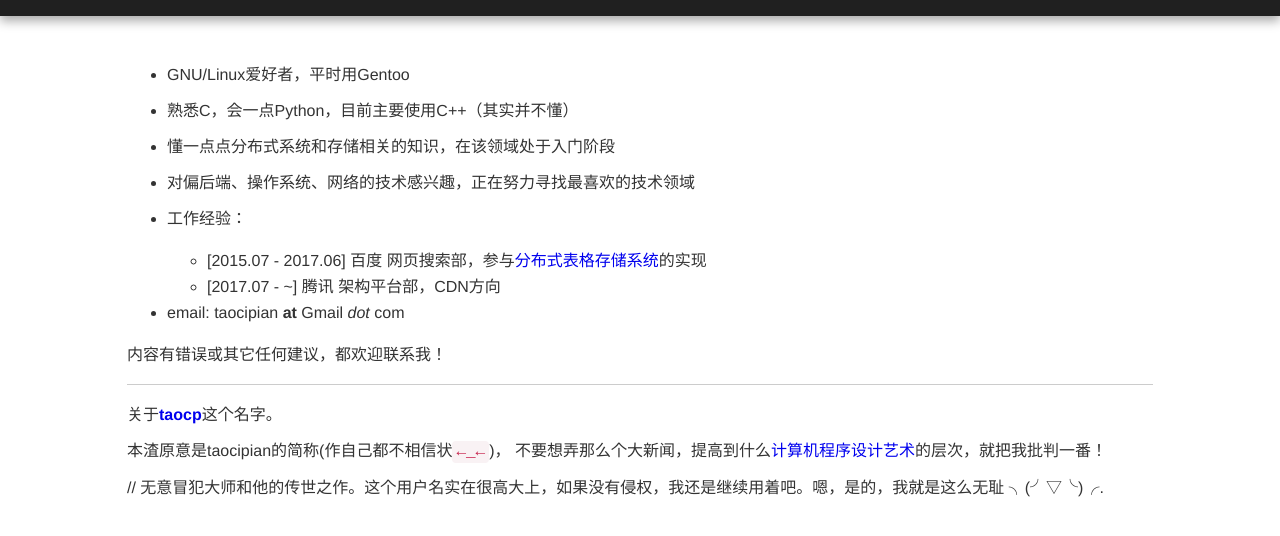
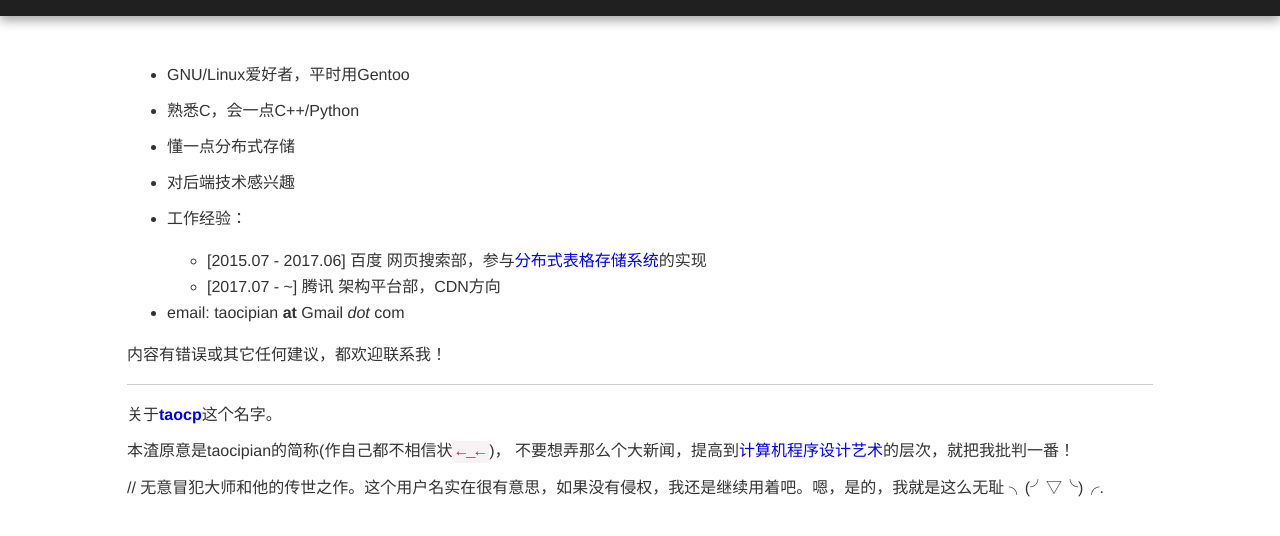
Before and after one commit to taocp/taocp.github.com, a Jekyll site: the page built from about.md, in a window 1280 px wide, cut to the strip 104-640 px from the top of the page. Built offline with Jekyll 4.4.1, drawn with Linux system fonts in a browser that asks for light colours; nearby versions of some CDN libraries; library files that are not in the unit come from our copies.

Commit message:
update about me

```diff
--- a/about.md
+++ b/about.md
@@ -6,11 +6,11 @@ description: Something more
 
 * GNU/Linux爱好者，平时用Gentoo
 
-* 熟悉C，会一点Python，目前主要使用C++（其实并不懂）
+* 熟悉C，会一点C++/Python
 
-* 懂一点点分布式系统和存储相关的知识，在该领域处于入门阶段
+* 懂一点分布式存储
 
-* 对偏后端、操作系统、网络的技术感兴趣，正在努力寻找最喜欢的技术领域
+* 对后端技术感兴趣
 
 * 工作经验：
   - [2015.07 - 2017.06] 百度 网页搜索部，参与[分布式表格存储系统](https://github.com/baidu/tera)的实现
@@ -25,6 +25,6 @@ description: Something more
 关于[**taocp**](https://www.google.com/#q=taocp)这个名字。
 
 本渣原意是taocipian的简称(作自己都不相信状`←_←`)，
-不要想弄那么个大新闻，提高到什么[计算机程序设计艺术](https://www.google.com/#q=taocp)的层次，就把我批判一番！
+不要想弄那么个大新闻，提高到[计算机程序设计艺术](https://www.google.com/#q=taocp)的层次，就把我批判一番！
 
-// 无意冒犯大师和他的传世之作。这个用户名实在很高大上，如果没有侵权，我还是继续用着吧。嗯，是的，我就是这么无耻 ╮(╯▽╰)╭.
+// 无意冒犯大师和他的传世之作。这个用户名实在很有意思，如果没有侵权，我还是继续用着吧。嗯，是的，我就是这么无耻 ╮(╯▽╰)╭.
```
